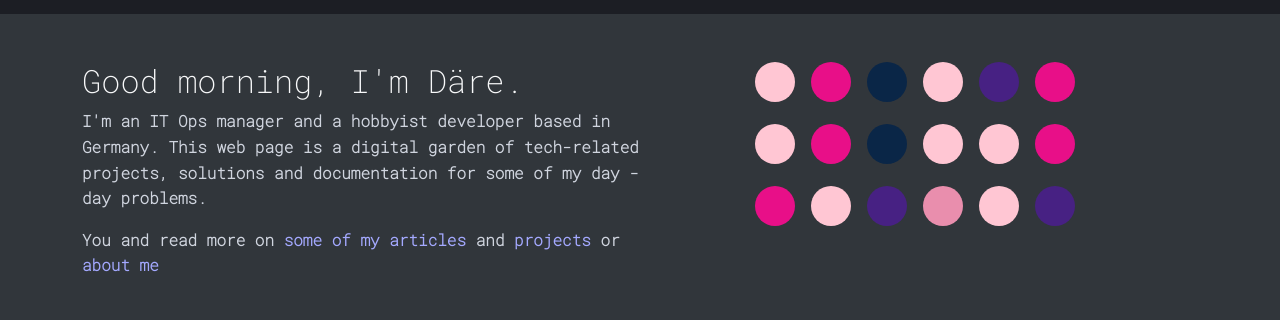
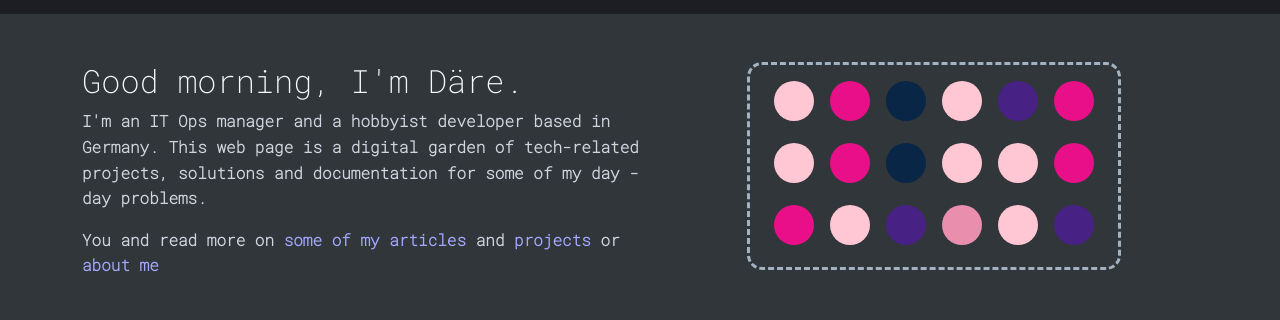
Before and after one commit to fodare/damilare-me, a React (Create React App) app: page / in a window 1280 px wide. Shown: the part 318-638 px from the top of the page. Built offline with nearby package versions, Linux system fonts and the light colour scheme.

Commit message:
Update sytling for homepage colorfu divs, and changed text alignment for article / blog page

```diff
--- a/public/assests/styling/style.css
+++ b/public/assests/styling/style.css
@@ -178,6 +178,15 @@ a{
     color:#a4a9ff;
 }
 
+.grid-colors{
+    border: 3px dashed #a3b2c1;
+    border-radius: 15px;
+    padding: 1rem;
+    width: fit-content;
+    height: fit-content;
+
+}
+
 .dotted-colors{
     height: 40px;
     width: 40px;
@@ -201,12 +210,11 @@ a{
     font-weight: bolder;
     font-size: 2.6rem;
     padding: 1.6rem 1rem;
-    text-align: center;
 }
 
 .articlesIntro p{
     width: auto;
-    text-align: center;
+    text-align: left;
     padding: 1rem
 }
 
```
